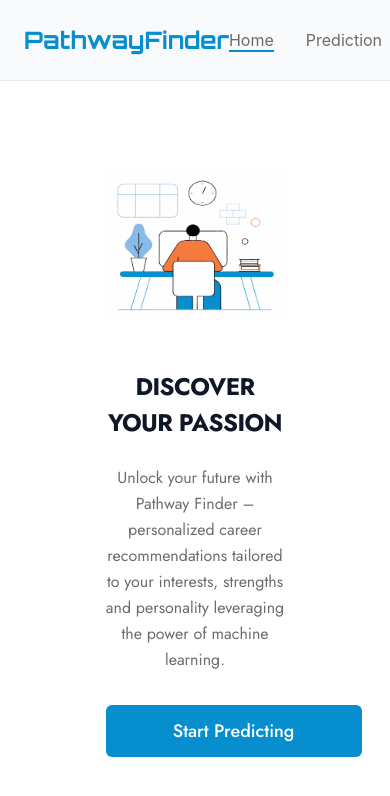
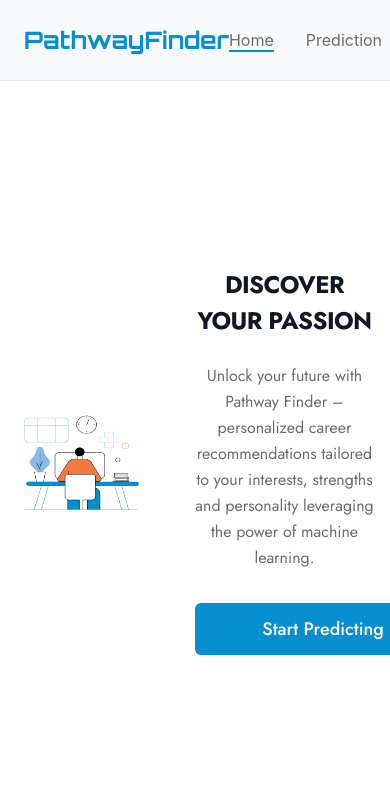
Before and after one commit to uwituzeb/MLP_summative, a React (Create React App) app in the folder frontend/: page / in a window 390 px wide. Shown: the top 796 px of the page. Built offline with nearby package versions, Linux system fonts and the light colour scheme.

Commit message:
update home style

```diff
--- a/frontend/src/pages/Home.jsx
+++ b/frontend/src/pages/Home.jsx
@@ -7,7 +7,7 @@
     <>
     <section id="home" className="min-h-[90vh] flex items-center justify-center px-4 py-12 bg-white">
       <div className="container mx-auto max-w-6xl">
-        <div className="flex flex-col lg:flex-row items-center justify-between gap-12">
+        <div className="flex items-center justify-between gap-12">
           <div className="w-1/2">
             <img
               src={heroImage}
--- a/frontend/src/styles/output.css
+++ b/frontend/src/styles/output.css
@@ -662,11 +662,6 @@
       margin-inline: calc(var(--spacing) * 0);
     }
   }
-  .lg\:flex-row {
-    @media (width >= 64rem) {
-      flex-direction: row;
-    }
-  }
   .lg\:text-left {
     @media (width >= 64rem) {
       text-align: left;
```
